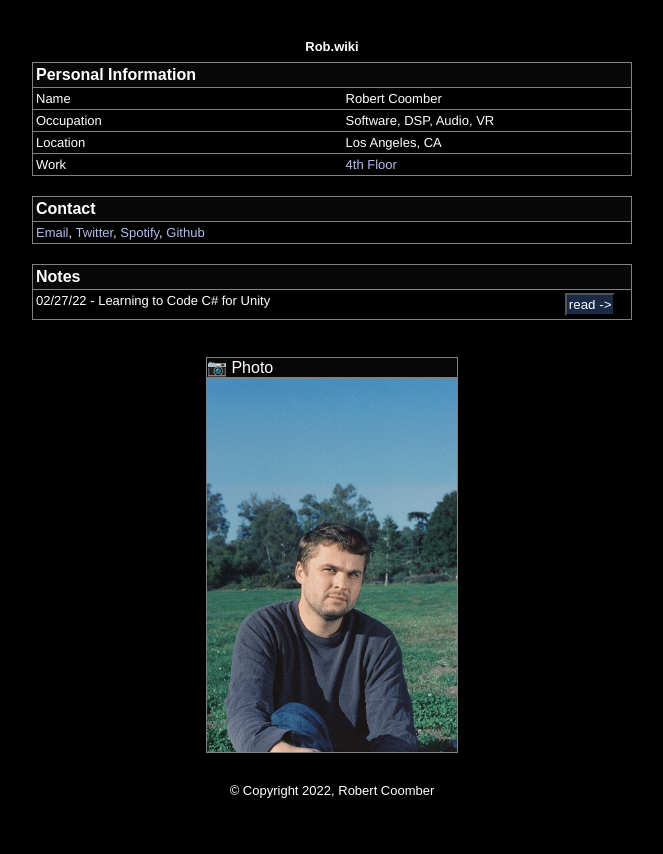
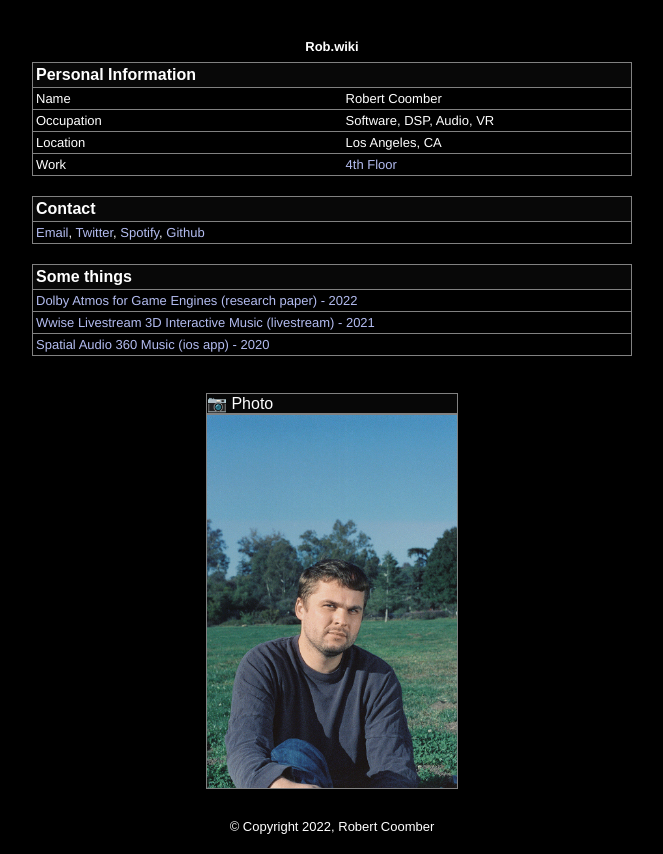
Before and after one commit to robertncoomber/r0bwiki, a React (Create React App) app: page / in a window 1280 px wide. Shown: the whole page, without its empty margins (308-971 px from the left). Before the commit the page ends 818 px from the top, so only its background shows below. Built offline with nearby package versions, Linux system fonts and the light colour scheme.

Commit message:
updated some links

```diff
--- a/src/App.js
+++ b/src/App.js
@@ -18,7 +18,6 @@ export default function App() {
         <BrowserRouter>
             <Routes>
                 <Route index element={<Home />} />
-                <Route path="/HowToProgramForUnity" element={<div><HowToProgramForUnity /><Footer /></div>} />
             </Routes>
         </BrowserRouter >
     );
--- a/src/Notes.js
+++ b/src/Notes.js
@@ -10,16 +10,28 @@ export default function Notes() {
         <div className="robTable">
             <table>
                 <tr>
-                    <th>Notes</th>
+                    <th>Some things</th>
                     <th></th>
                 </tr>
                 <tr>
                     <td className="tableP">
-                        <div className="note">02/27/22 - Learning to Code C# for Unity</div>
-                        <button className="noteButton" onClick={() => navigate("/HowToProgramForUnity")}>read -></button>
+                        <a href="https://www.4th-floor.com/research/dolby-atmos-for-game-engines">Dolby Atmos for Game Engines (research paper) - 2022</a>
                     </td>
                     <th></th>
                 </tr>
+                <tr>
+                    <td className="tableP">
+                        <a href="https://www.4th-floor.com/research/dolby-atmos-for-game-engines">Wwise Livestream 3D Interactive Music (livestream) - 2021</a>
+                    </td>
+                    <th></th>
+                </tr>
+                <tr>
+                    <td className="tableP">
+                        <a href="https://apps.apple.com/us/app/dirty-laundry-by-blake-ruby/id1501449544">Spatial Audio 360 Music (ios app) - 2020</a>
+                    </td>
+                    <th></th>
+                </tr>
+
 
             </table>
         </div >
```
